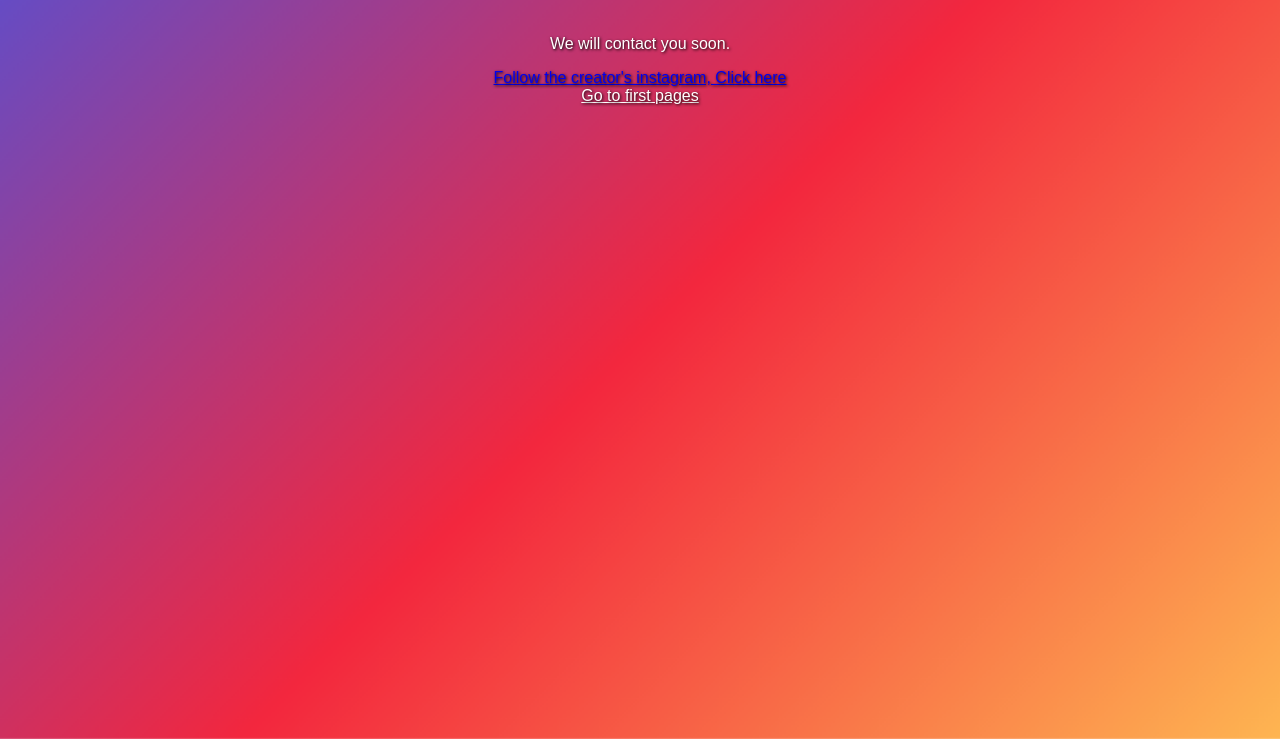
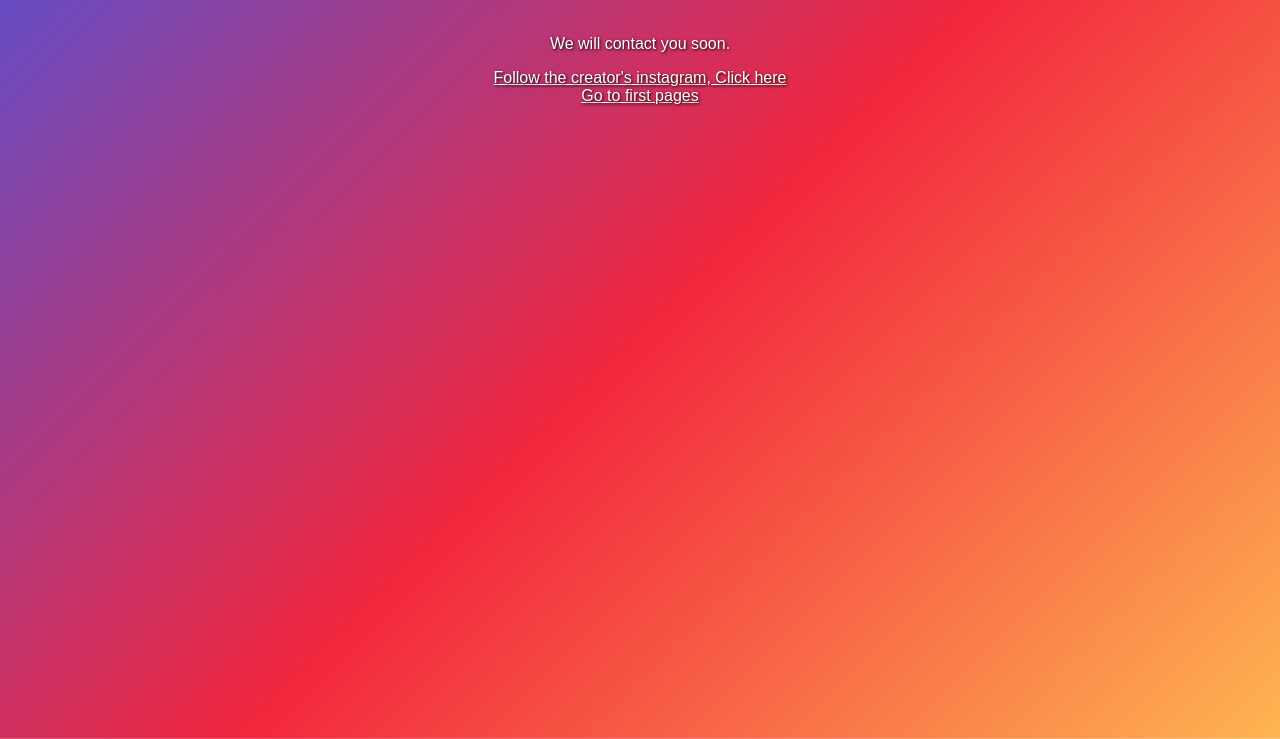
Before and after one commit to lnwTong/shoppdeeinstagramformthank.github.io, a plain HTML site: page index.html in a window 1280 px wide. Shown: the part 61-800 px from the top of the page. Drawn offline with Linux system fonts and the light colour scheme.

Commit message:
ig white

```diff
--- a/index.html
+++ b/index.html
@@ -27,7 +27,7 @@
 <body>
   <h1>Thank you for your information.</h1>
   <p>We will contact you soon.</p>
-  <a href="https://www.instagram.com/byp.tong/">Follow the creator's instagram, Click here</a>
+  <a href="https://www.instagram.com/byp.tong/" style="color: white;">Follow the creator's instagram, Click here</a>
   <a href="https://lnwtong.github.io/shoppdeeinstagramform.github.io/" style="color: white;">Go to first pages</a>
 </body>
 </html>
```
